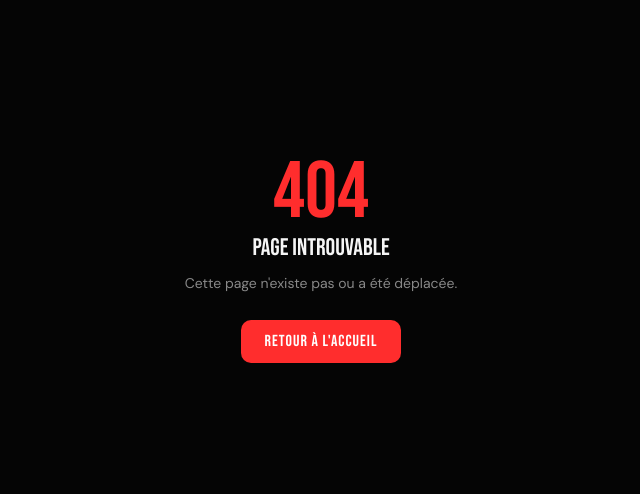
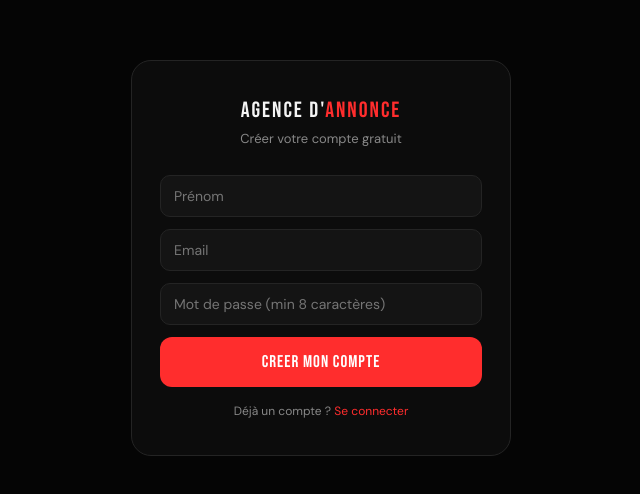
Before and after one commit to nppro4-art/Agence-Annonce, a Next.js app: page /auth/register in a window 1280 px wide. Before the commit this address had no page. Shown: the part 142-636 px from the top of the page, without its empty margins (319-959 px from the left). Built offline with nearby package versions, Linux system fonts and the light colour scheme.

Commit message:
Create register.js

```diff
--- /dev/null
+++ b/pages/auth/register.js
@@ -0,0 +1,55 @@
+import { useState } from 'react'
+import { useRouter } from 'next/router'
+import Link from 'next/link'
+
+export default function Register() {
+  const router = useRouter()
+  const [form, setForm] = useState({ name: '', email: '', password: '' })
+  const [error, setError] = useState('')
+  const [loading, setLoading] = useState(false)
+
+  const submit = async (e) => {
+    e.preventDefault(); setLoading(true); setError('')
+    const ref = typeof window !== 'undefined' ? sessionStorage.getItem('ref') || '' : ''
+    const res = await fetch('/api/auth/register', {
+      method: 'POST', headers: { 'Content-Type': 'application/json' },
+      body: JSON.stringify({ ...form, ref })
+    })
+    const data = await res.json()
+    if (!res.ok) { setError(data.error); setLoading(false); return }
+    if (router.query.plan === 'pro') {
+      const subRes = await fetch('/api/stripe/create-subscription', { method: 'POST' })
+      const subData = await subRes.json()
+      if (subData.url) { window.location.href = subData.url; return }
+    }
+    router.push('/dashboard')
+  }
+
+  const inp = { background: 'var(--s2)', border: '1.5px solid var(--border)', borderRadius: 10, color: 'var(--white)', fontSize: 14, padding: '11px 13px', outline: 'none', width: '100%', marginBottom: 12 }
+
+  return (
+    <div style={{ minHeight: '100vh', display: 'flex', alignItems: 'center', justifyContent: 'center', padding: 20 }}>
+      <div style={{ background: 'var(--s1)', border: '1px solid var(--border)', borderRadius: 20, padding: '36px 28px', width: '100%', maxWidth: 380 }}>
+        <div style={{ textAlign: 'center', marginBottom: 28 }}>
+          <div style={{ fontFamily: 'Bebas Neue', fontSize: 22, letterSpacing: 2, marginBottom: 6 }}>
+            Agence d'<span style={{ color: 'var(--red)' }}>Annonce</span>
+          </div>
+          <div style={{ fontSize: 13, color: 'var(--muted2)' }}>Créer votre compte gratuit</div>
+        </div>
+        <form onSubmit={submit}>
+          <input style={inp} type="text" placeholder="Prénom" value={form.name} onChange={e => setForm({...form, name: e.target.value})}/>
+          <input style={inp} type="email" placeholder="Email" value={form.email} onChange={e => setForm({...form, email: e.target.value})} required/>
+          <input style={inp} type="password" placeholder="Mot de passe (min 8 caractères)" value={form.password} onChange={e => setForm({...form, password: e.target.value})} required minLength={8}/>
+          {error && <div style={{ fontSize: 12, color: '#f87171', marginBottom: 10 }}>{error}</div>}
+          <button type="submit" disabled={loading}
+            style={{ width: '100%', background: 'var(--red)', border: 'none', borderRadius: 12, color: 'white', cursor: 'pointer', fontFamily: 'Bebas Neue', fontSize: 17, letterSpacing: 1, padding: 15, opacity: loading ? .6 : 1 }}>
+            {loading ? 'CREATION...' : 'CREER MON COMPTE'}
+          </button>
+        </form>
+        <div style={{ textAlign: 'center', marginTop: 16, fontSize: 12, color: 'var(--muted2)' }}>
+          Déjà un compte ? <Link href="/auth/login" style={{ color: 'var(--red)' }}>Se connecter</Link>
+        </div>
+      </div>
+    </div>
+  )
+}
```
